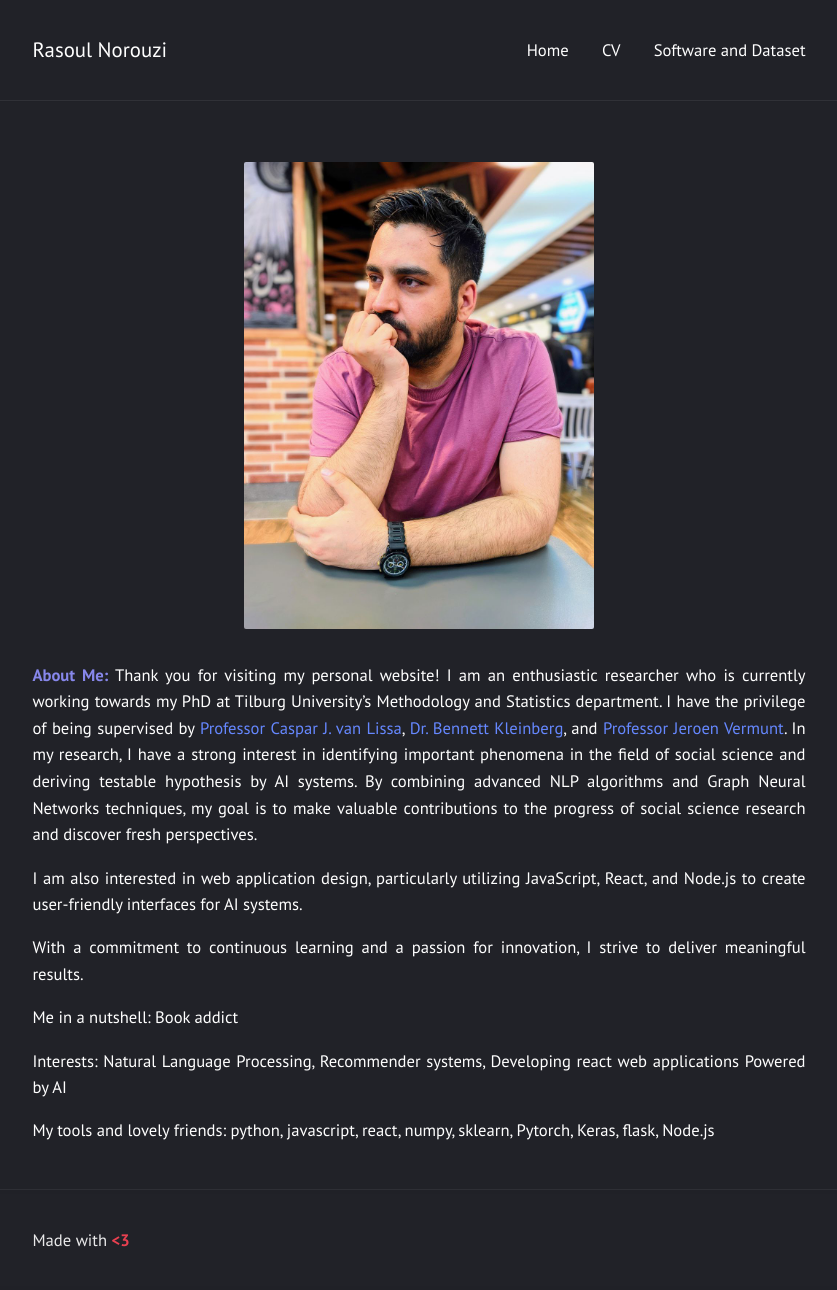
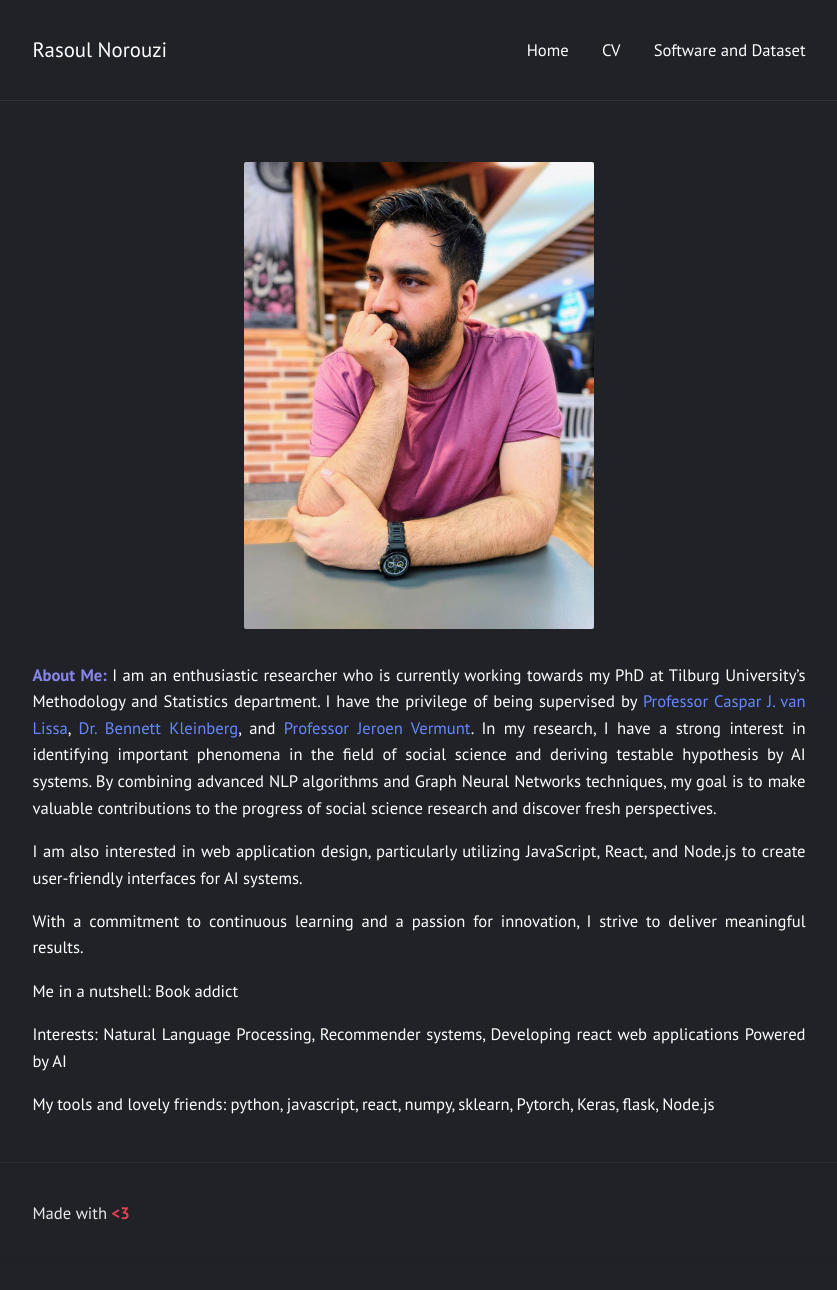
Before and after one commit to rasoulnorouzi/rasoulnorouzi.github.io, a Jekyll site: the page built from index.md, in a window 1280 px wide. Shown: the whole page, without its empty margins (221-1058 px from the left). Built offline with Jekyll 4.4.1, drawn with Linux system fonts in a browser that asks for light colours; after the commit the page ends 1263 px from its top, so only the background shows below that.

Commit message:
Update index.md

```diff
--- a/index.md
+++ b/index.md
@@ -5,7 +5,7 @@ layout: page
   <img src="sources/images/profile.jpg" width="350" height="350" alt="Rasoul Norouzi Profile Picture">
 </div>
 
-<b style="color:rgb(135,135,235);"> About Me:</b> Thank you for visiting my personal website! I am an enthusiastic researcher who is currently working towards my PhD at Tilburg University's Methodology and Statistics department. I have the privilege of being supervised by [Professor Caspar J. van Lissa](https://cjvanlissa.github.io/resume/), [Dr. Bennett Kleinberg](https://bkleinberg.net/), and [Professor Jeroen Vermunt](https://research.tilburguniversity.edu/en/persons/jeroen-vermunt). In my research, I have a strong interest in identifying important phenomena in the field of social science and deriving testable hypothesis by AI systems. By combining advanced NLP algorithms and Graph Neural Networks techniques, my goal is to make valuable contributions to the progress of social science research and discover fresh perspectives.
+<b style="color:rgb(135,135,235);"> About Me:</b> I am an enthusiastic researcher who is currently working towards my PhD at Tilburg University's Methodology and Statistics department. I have the privilege of being supervised by [Professor Caspar J. van Lissa](https://cjvanlissa.github.io/resume/), [Dr. Bennett Kleinberg](https://bkleinberg.net/), and [Professor Jeroen Vermunt](https://research.tilburguniversity.edu/en/persons/jeroen-vermunt). In my research, I have a strong interest in identifying important phenomena in the field of social science and deriving testable hypothesis by AI systems. By combining advanced NLP algorithms and Graph Neural Networks techniques, my goal is to make valuable contributions to the progress of social science research and discover fresh perspectives.
 
 I am also interested in web application design, particularly utilizing JavaScript, React, and Node.js to create user-friendly interfaces for AI systems.
 
```
